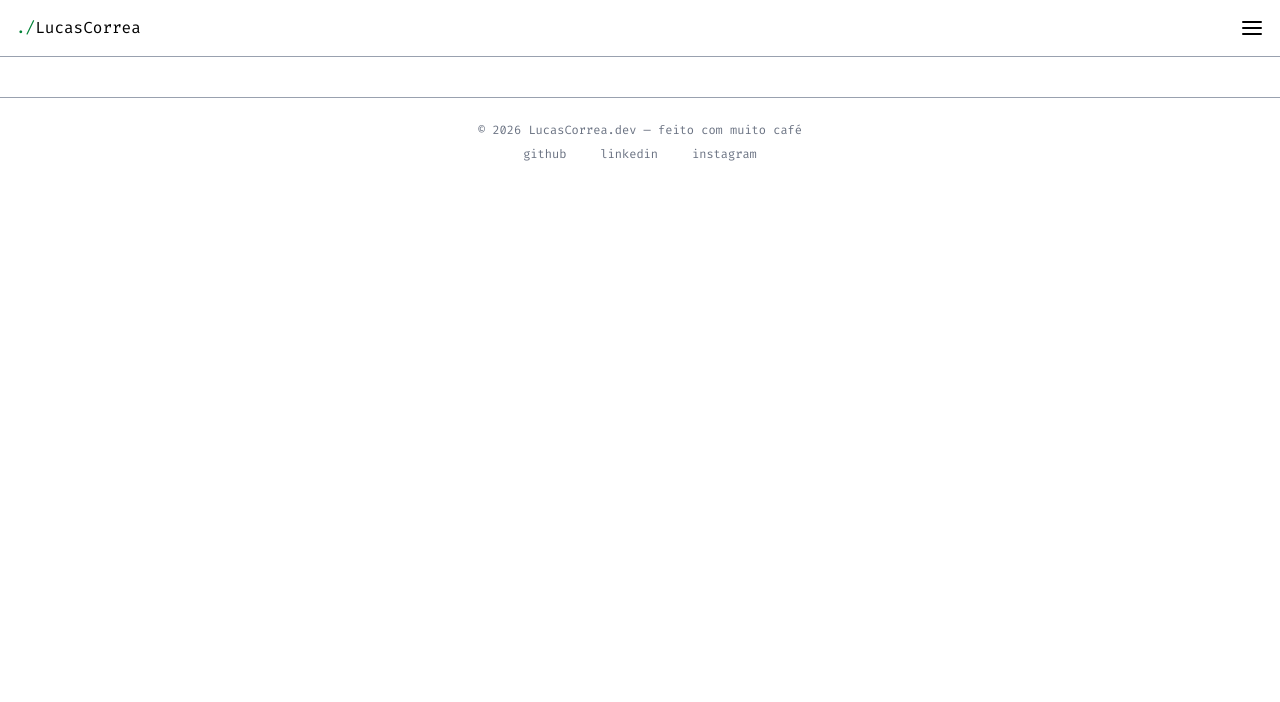
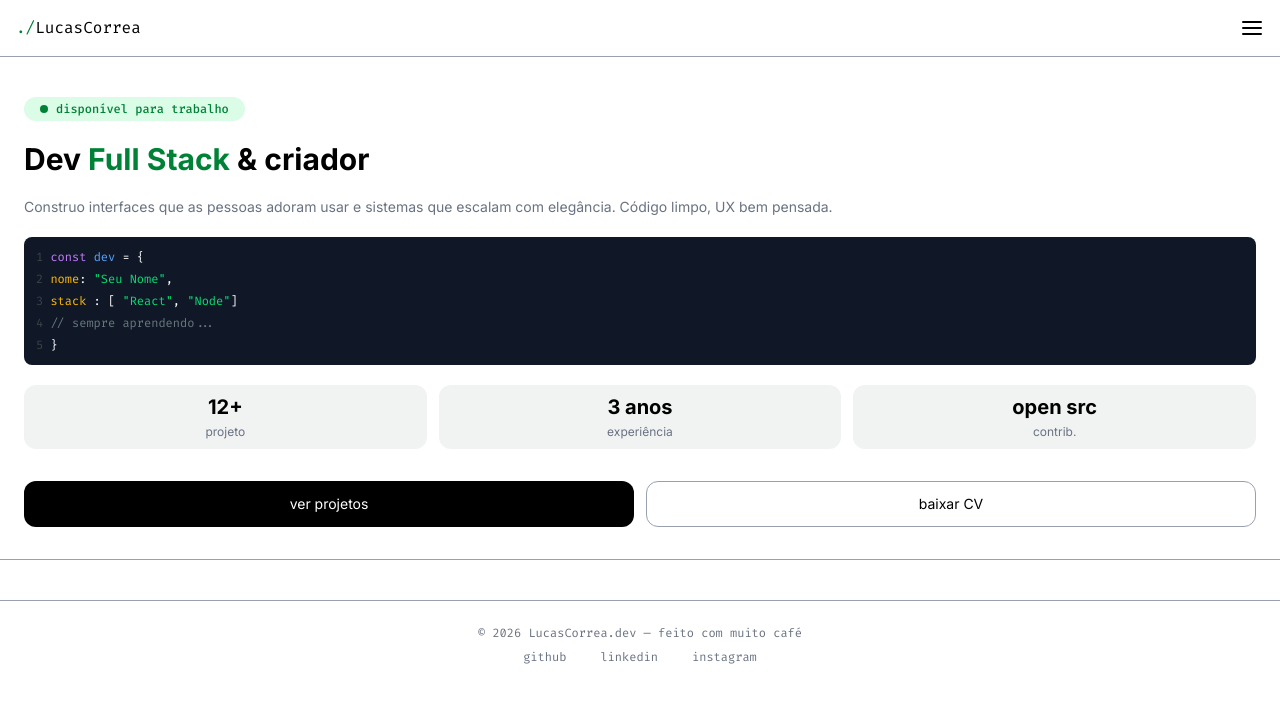
Before and after one commit to lucascorr-eng/portfolio-dev, a React (Vite) app in the folder portfolio-dev/: page / in a window 1280 px wide. Shown: the top 702 px of the page. Built offline with nearby package versions, Linux system fonts and the light colour scheme.

Commit message:
structure of hero section - home

```diff
--- a/portfolio-dev/src/components/layout/Footer.jsx
+++ b/portfolio-dev/src/components/layout/Footer.jsx
@@ -1,7 +1,9 @@
+import DividerLine from "../ui/dividerLine";
+
 function Footer() {
   return (
     <footer className=" w-full mt-10">
-      <div className="h-px bg-gray-400 w-full " />
+      <DividerLine/>
 
       <div className="grid justify-center gap-2 font-firaCode text-gray-500 text-xs p-6">
         <span className="text-center">© 2026 LucasCorrea.dev — feito com muito café</span>
--- a/portfolio-dev/src/components/layout/Header.jsx
+++ b/portfolio-dev/src/components/layout/Header.jsx
@@ -1,5 +1,6 @@
 import { useState } from "react";
 import menu from "../../assets/icons/menu-bar.svg";
+import DividerLine from "../ui/dividerLine";
 
 const menuItems = [
   { label: "início", active: true },
@@ -28,7 +29,7 @@ function Header() {
           </button>
         </div>
 
-        <div className="h-px bg-gray-400 w-full" />
+        <DividerLine />
       </header>
 
       {isMenuOpen && (
--- /dev/null
+++ b/portfolio-dev/src/components/ui/DividerLine.jsx
@@ -0,0 +1,5 @@
+function DividerLine() {
+  return <div className="h-px bg-gray-400 w-full " />;
+}
+
+export default DividerLine;
--- a/portfolio-dev/src/sections/home/HeroSection.jsx
+++ b/portfolio-dev/src/sections/home/HeroSection.jsx
@@ -1,5 +1,82 @@
+import DividerLine from "../../components/ui/dividerLine";
+
 function HeroSection() {
-  return <section></section>;
+  return (
+    <>
+      <div className="font-inter  text-sm px-6">
+        <div className="bg-green-100 font-firaCode text-xs font-medium text-green-700 rounded-2xl inline-flex  items-center gap-2 px-4 py-1 mb-5">
+          <span className="h-2 w-2 bg-green-700 rounded-full "></span>
+          <p>disponível para trabalho</p>
+        </div>
+
+        <h1 className="text-3xl font-bold mb-5">
+          Dev <span className="text-green-700">Full Stack</span> & criador
+        </h1>
+        <p className="text-gray-500 mb-5">
+          Construo interfaces que as pessoas adoram usar e sistemas que escalam
+          com elegância. Código limpo, UX bem pensada.
+        </p>
+
+        <div className="bg-gray-900 text-xs p-3 mb-5 rounded-lg font-firaCode text-mist-700 grid gap-1.5">
+          <p>
+            1{" "}
+            <span className="text-white">
+              <span className="text-purple-400">const</span>{" "}
+              <span className="text-blue-400">dev</span> = {"{"}
+            </span>
+          </p>
+          <p>
+            2{" "}
+            <span className="text-white">
+              <span className="text-amber-400">nome</span>:{" "}
+              <span className="text-green-400">"Seu Nome"</span>,
+            </span>
+          </p>
+          <p>
+            3{" "}
+            <span className="text-white">
+              <span className="text-amber-400">stack</span> : {"["}{" "}
+              <span className="text-green-400">"React"</span>,{" "}
+              <span className="text-green-400">"Node"</span>
+              {"]"}
+            </span>
+          </p>
+          <p>
+            4 <span className="text-mist-500">// sempre aprendendo...</span>
+          </p>
+          <p>
+            5 <span className="text-white">{"}"}</span>
+          </p>
+        </div>
+
+        <div className="grid grid-cols-3 gap-3 text-center">
+          <div className="bg-mist-100 rounded-xl  py-2">
+            <p className="font-bold text-xl">12+</p>
+            <span className="text-xs text-gray-500">projeto</span>
+          </div>
+          <div className="bg-mist-100 rounded-xl py-2">
+            <p className="font-bold text-xl">3 anos</p>
+            <span className="text-xs text-gray-500">experiência</span>
+          </div>
+          <div className="bg-mist-100 rounded-xl py-2">
+            <p className="font-bold text-xl">open src</p>
+            <span className="text-xs text-gray-500">contrib.</span>
+          </div>
+        </div>
+
+        <div className="mt-8 grid grid-cols-2 gap-3">
+          <button className="rounded-xl py-3 bg-black text-white">
+            ver projetos
+          </button>
+          <button className="rounded-xl py-3 border border-gray-400">
+            baixar CV
+          </button>
+        </div>
+      </div>
+
+      <div className="mt-8"><DividerLine /></div>
+    </>
+  );
 }
 
 export default HeroSection;
```
